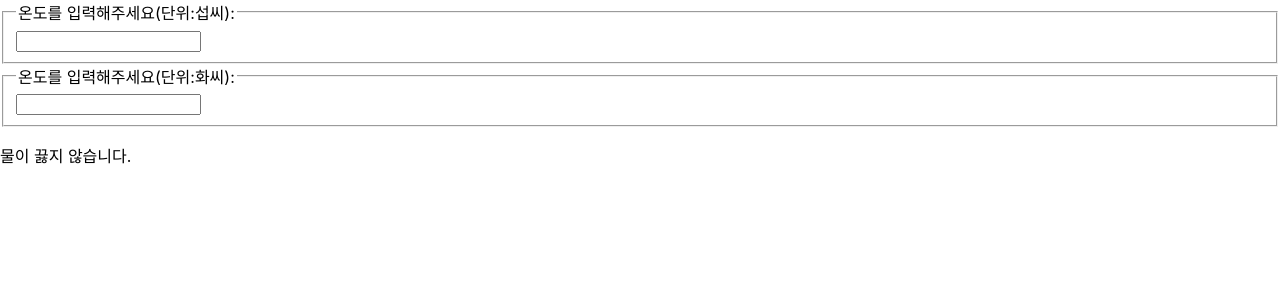
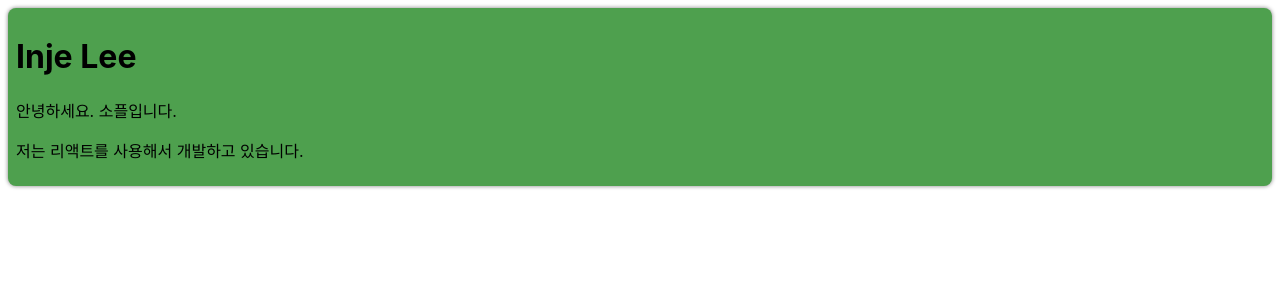
Before and after one commit to tmdgus0324/React_basic, a React (Create React App) app in the folder my-app/: page / in a window 1280 px wide. Shown: the top 300 px of the page. Built offline with nearby package versions, Linux system fonts and the light colour scheme.

Commit message:
ch_14 Composition & Ingeritance

```diff
--- /dev/null
+++ b/my-app/src/chapter_13/Card.jsx
@@ -0,0 +1,20 @@
+function Card(props) {
+    const { title, backgroundColor, children } = props;
+
+    return (
+        <div
+            style={{
+                margin: 8,
+                padding: 8,
+                borderRadius: 8,
+                boxShadow: "0px 0px 4px grey",
+                backgroundColor: backgroundColor || "white",
+            }}
+        >
+            {title && <h1>{title}</h1>}
+            {children}
+        </div>
+    );
+}
+
+export default Card;
--- /dev/null
+++ b/my-app/src/chapter_13/ProfileCard.jsx
@@ -0,0 +1,12 @@
+import Card from "./Card";
+
+function ProfileCard(props) {
+    return (
+        <Card title="Inje Lee" backgroundColor="#4ea04e">
+            <p>안녕하세요. 소플입니다.</p>
+            <p>저는 리액트를 사용해서 개발하고 있습니다.</p>
+        </Card>
+    );
+}
+
+export default ProfileCard;
--- a/my-app/src/index.js
+++ b/my-app/src/index.js
@@ -17,6 +17,7 @@
 import SignUp from './chapter_11/SignUp';
 import TemperatureInput from './chapter_12/TemperatureInput';
 import Calculator from './chapter_12/Calculator';
+import ProfileCard from './chapter_13/ProfileCard';
 
 
 /* chapter 3 */
@@ -114,16 +115,24 @@
 );
 */
 
-/* chapter 11 */
-
+/* chapter 12 */
+/*
 ReactDOM.render(
   <React.StrictMode>
     <Calculator />
   </React.StrictMode>,
   document.getElementById('root')
 );
+*/
 
+/* chapter 13 */
 
+ReactDOM.render(
+  <React.StrictMode>
+    <ProfileCard />
+  </React.StrictMode>,
+  document.getElementById('root')
+);
 
 
 
```
Also changed, not shown: 1 other file (tests, documents, lock files or other folders).
